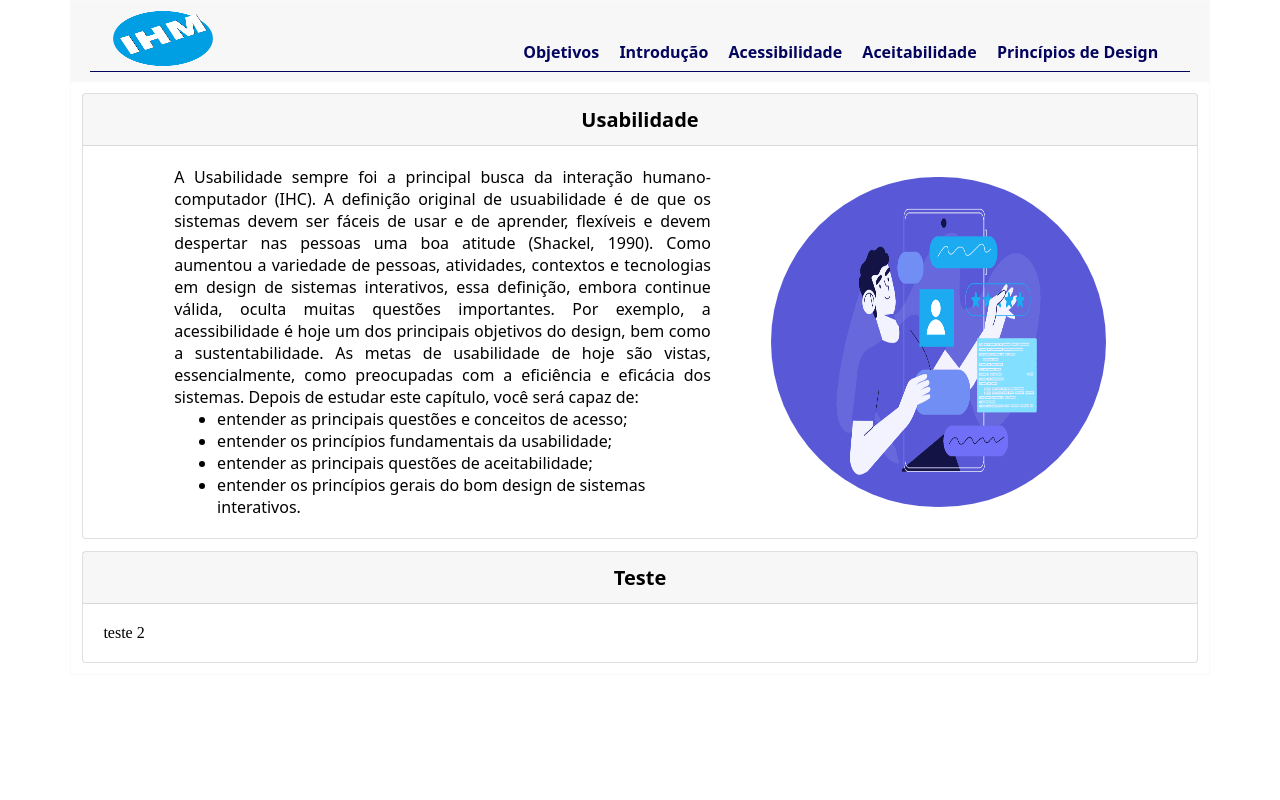
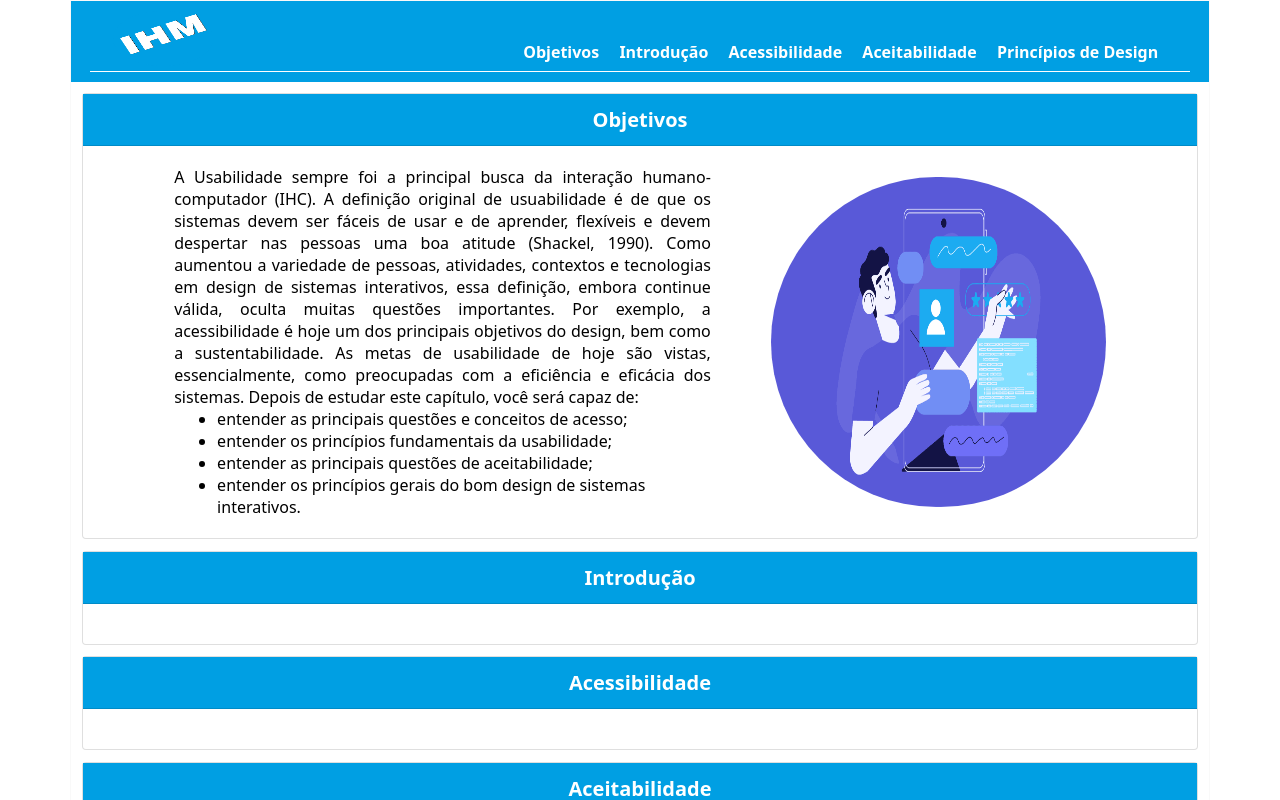
Before and after one commit to leoskiline/IHM-Usabilidade, a plain HTML site: page docs/index.html in a window 1280 px wide. Drawn offline with Linux system fonts and the light colour scheme.

Commit message:
Cor Azukl

```diff
--- a/docs/css/website.css
+++ b/docs/css/website.css
@@ -8,6 +8,7 @@ html,body{
 	height: 100%;
 	overflow-y:auto;
 	overflow-x:hidden;
+	font-family: system-ui;
 }
 
 .main{
@@ -68,10 +69,11 @@ ul
 .card-header{
 	padding: 0.75rem 1.25rem;
     margin-bottom: 0;
-    background-color: rgba(0,0,0,.03);
+    background-color: #009fe3;;
     border-bottom: 1px solid rgba(0,0,0,.125);
     font-family: system-ui;
-    font-weight: 600;
+    font-weight: bolder;
+	color: white;;
     font-size: 20px;
     text-align: center;
 }
@@ -91,13 +93,13 @@ ul
 	max-width: 1100px;
 	margin: 0 auto;
 	padding: 0 2%;
-	border-bottom: 1px solid #03045E;
+	border-bottom: 1px solid #ffffff;
 	font-family: system-ui;
 }
 
-header{
-	padding: 10px 0;
-	background: #f7f7f7
+header {
+    padding: 10px 0;
+    background: #009fe3;
 }
 
 .logo{
@@ -119,19 +121,19 @@ header{
 
 .menu a{
 	text-decoration: none;
-	color: #03045E;
+	color: #FFFFFF;
 	padding: 2px 5px 5px 5px;
 	font-weight: bold;
 	margin-right: 2px;
-	border: 2px solid #f7f7f7;
+	border: 2px solid #009fe3;
 }
 
 .menu a:hover {
-    background: #009fe3;
+    background: #FFFFFF;
     padding: 2px 5px 5px 5px;
     border-radius: 15px;
-    color: #fefefe;
-    border: 2px solid #009fe3;
+    color: #009fe3;
+    border: 2px solid #FFFFFF;
 }
 
 
@@ -141,11 +143,11 @@ header{
 }
 
 .menu .icon:hover{
-	border: 2px solid #f7f7f7;
+	border: 2px solid #009fe3;
 	padding: 0;
 	font-size: 18px;
-	background: #f7f7f7;
-	color: #03045e;
+	background: #009fe3;
+	color: #FFFFFF;;
 }
 
 @media screen and (max-width: 700px) {
--- a/docs/index.html
+++ b/docs/index.html
@@ -11,14 +11,14 @@
 			<header>
 				<div class="nav-center">
 					<div class="logo">
-						<img src="assets/logo.png" class="logo-img">
+						<a href="/"><img src="assets/logo.png" class="logo-img"></a>
 					</div>
 					<nav class="menu" id="menu">
 						<a href="#objetivos">Objetivos</a>
 						<a href="#introducao">Introdução</a>
-						<a href="#">Acessibilidade</a>
-						<a href="#">Aceitabilidade</a>
-						<a href="#">Princípios de Design</a>
+						<a href="#acessibilidade">Acessibilidade</a>
+						<a href="#aceitabilidade">Aceitabilidade</a>
+						<a href="#principiosdesign">Princípios de Design</a>
 						<a href="javascript:void(0);" class="icon" onclick="collapse()">
 							<i class="fa fa-bars"></i>
 						 </a>
@@ -28,7 +28,7 @@
 			<section id="objetivos">
 				<div class="card">
 					<div class="card-header">
-						Usabilidade
+						Objetivos
 					</div>
 					<div class="card-body justify-content-center">
 						<div class="w-50">
@@ -48,10 +48,40 @@
 			<section id="introducao">
 				<div class="card">
 					<div class="card-header">
-						Teste
+						Introdução
 					</div>
 					<div class="card-body">
-						teste 2
+
+					</div>
+				</div>
+			</section>
+			<section id="acessibilidade">
+				<div class="card">
+					<div class="card-header">
+						Acessibilidade
+					</div>
+					<div class="card-body">
+
+					</div>
+				</div>
+			</section>
+			<section id="aceitabilidade">
+				<div class="card">
+					<div class="card-header">
+						Aceitabilidade
+					</div>
+					<div class="card-body">
+
+					</div>
+				</div>
+			</section>
+			<section id="principiosdesign">
+				<div class="card">
+					<div class="card-header">
+						Princípios de Design
+					</div>
+					<div class="card-body">
+
 					</div>
 				</div>
 			</section>
```
